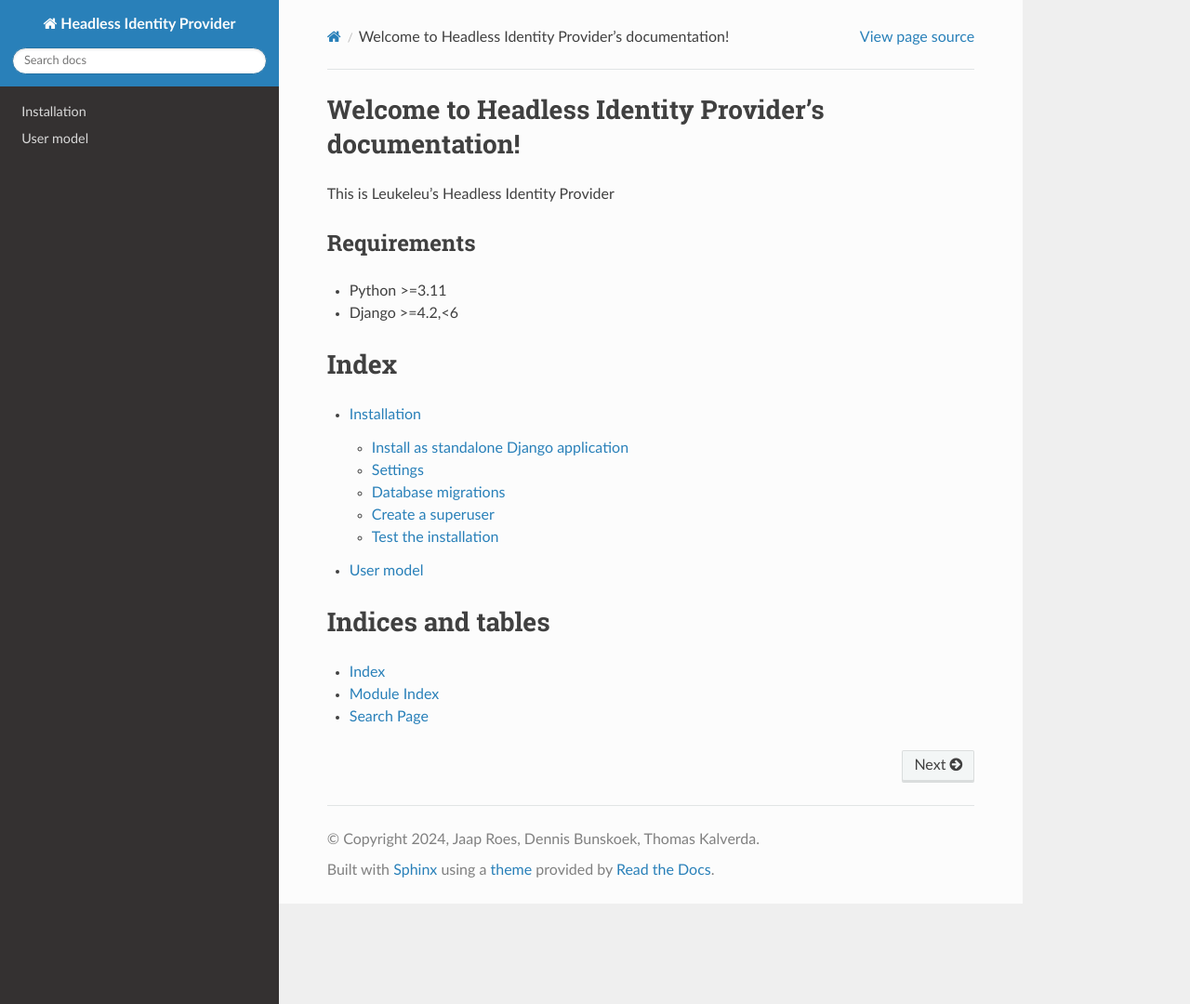
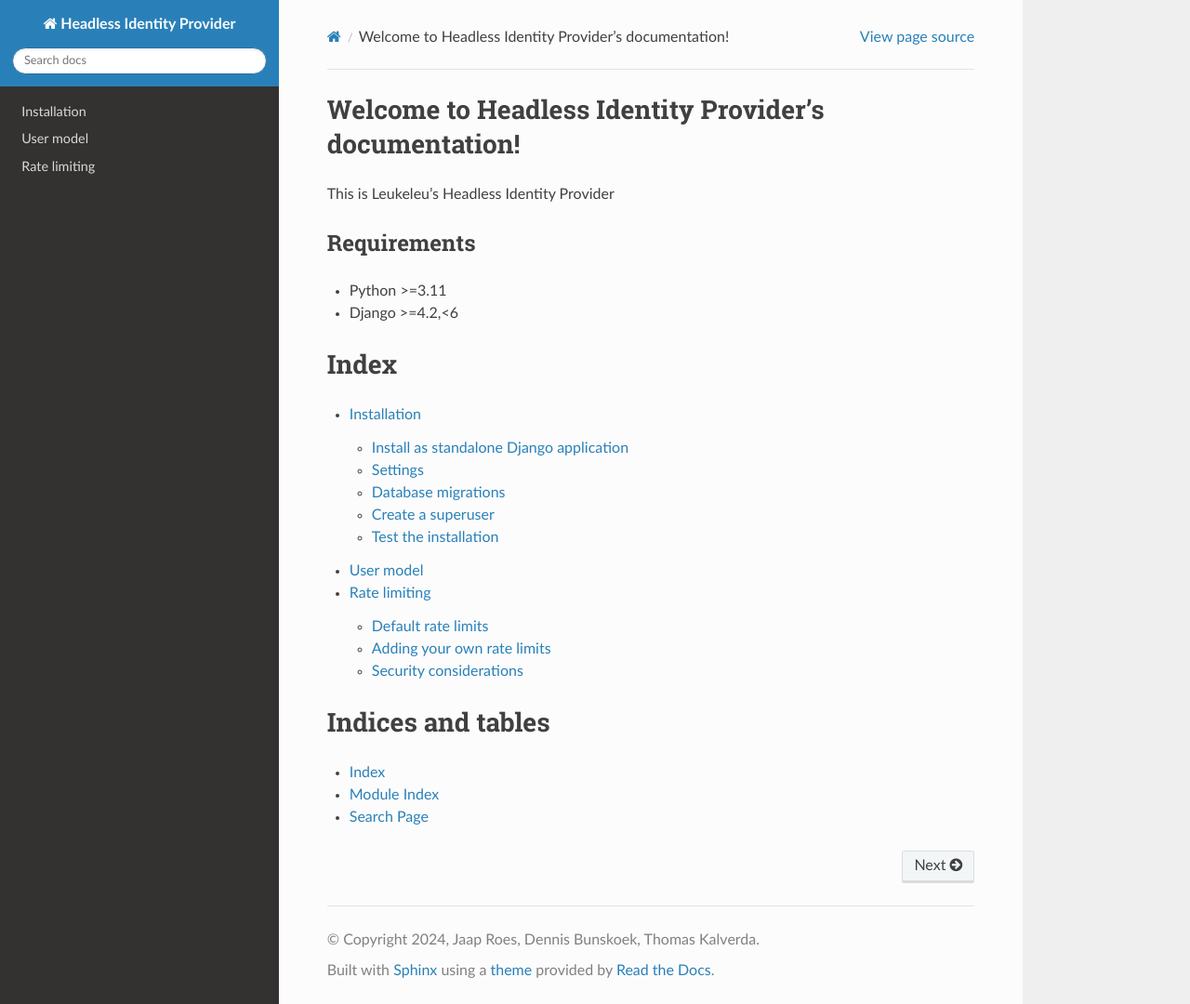
Before and after one commit to leukeleu/django-hidp, a Sphinx documentation site: the page built from packages/hidp/docs/index.md, in a window 1280 px wide and 1080 px high. Shown: the whole window at 93% size. Built offline with Sphinx 7.4.7 and the Read the Docs theme 2.0.0, drawn with Linux system fonts in a browser that asks for light colours; part of the change alters nothing that is shown.

Commit message:
Add documentation related to rate limits and security considerations

````diff
--- a/packages/hidp/docs/conf.py
+++ b/packages/hidp/docs/conf.py
@@ -21,6 +21,8 @@ exclude_patterns = ["_build", "Thumbs.db", ".DS_Store"]
 
 autodoc_mock_imports = ["django"]
 
+myst_heading_anchors = 3
+
 # -- Options for HTML output -------------------------------------------------
 # https://www.sphinx-doc.org/en/master/usage/configuration.html#options-for-html-output
 
--- a/packages/hidp/docs/index.md
+++ b/packages/hidp/docs/index.md
@@ -11,6 +11,7 @@ This is Leukeleu's Headless Identity Provider
 :maxdepth: 2
 installation
 user-model
+rate-limiting
 :::
 
 # Indices and tables
--- /dev/null
+++ b/packages/hidp/docs/rate-limiting.md
@@ -0,0 +1,64 @@
+# Rate limiting
+HIdP uses the [django-ratelimit](https://django-ratelimit.readthedocs.io/en/stable/index.html)
+package to apply rate limiting on key pages, such as the login and registration pages,
+to prevent DDoS and brute force attacks.
+
+## Default rate limits
+The default rate limits are:
+
+- 10 requests per second
+- 30 requests per minute
+
+The following rate limit is added for views that need to be more strict:
+
+- 100 requests per 15 minutes
+
+The time component of each rate limit also serves as the 'lockout period'. Meaning
+requests from the same IP will be blocked for this duration when they exceed the limit.
+
+HIdP may be used by applications with many users sharing the same IP, such as schools
+or corporate networks. Since rate limiting is based on IP, lowering the default limits
+could be disruptive. However, you can adjust the rate limits to be more strict
+if needed.
+
+## Adding your own rate limits
+You can add additional rate limits to views like this:
+
+```python
+from django.utils.decorators import method_decorator
+
+from django_ratelimit.decorators import ratelimit
+
+from hidp.accounts.views import LoginView
+
+@method_decorator(ratelimit(key='ip', rate='1/m', method=ratelimit.UNSAFE), name='dispatch')
+class MyCustomLoginView(LoginView):
+    def get(self, request):
+        ...
+
+```
+
+:::{note}
+For more examples, see [django-ratelimit documentation](https://django-ratelimit.readthedocs.io/en/stable/usage.html).
+:::
+
+## Security considerations
+HIdP uses `ip` as the [ratelimit key](https://django-ratelimit.readthedocs.io/en/stable/keys.html#ratelimit-keys)
+for most rate limits. To ensure safety, it is crucial to that `REMOTE_ADDR` is resolved
+correctly, especially when Django is behind a load balancer or reverse proxy.
+
+If `REMOTE_ADDR` is not resolved correctly, the rate limits may be applied to all
+requests indiscriminately, regardless of the actual IP address, or could be
+bypassed entirely.
+
+Without a proper cache setup the rate limits will not be applied correctly either, see [Cache](project:installation.md#cache) for more information.
+
+:::{note}
+For more information, see [django-ratelimit security considerations](https://django-ratelimit.readthedocs.io/en/stable/security.html#security-considerations).
+:::
+
+When configured correctly, HIdP's rate limits offer basic protection against brute
+force attacks and other bot behavior. However, while rate limits help mitigate some
+risks, they are not a comprehensive security solution. Consider combining rate limits
+with other security measures, such as CAPTCHAs, and continuously monitoring for
+potential threats.
````
